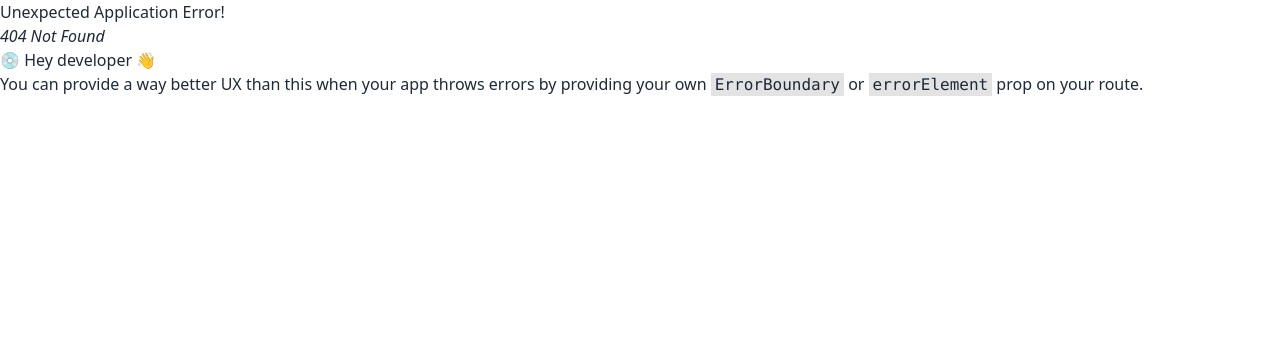
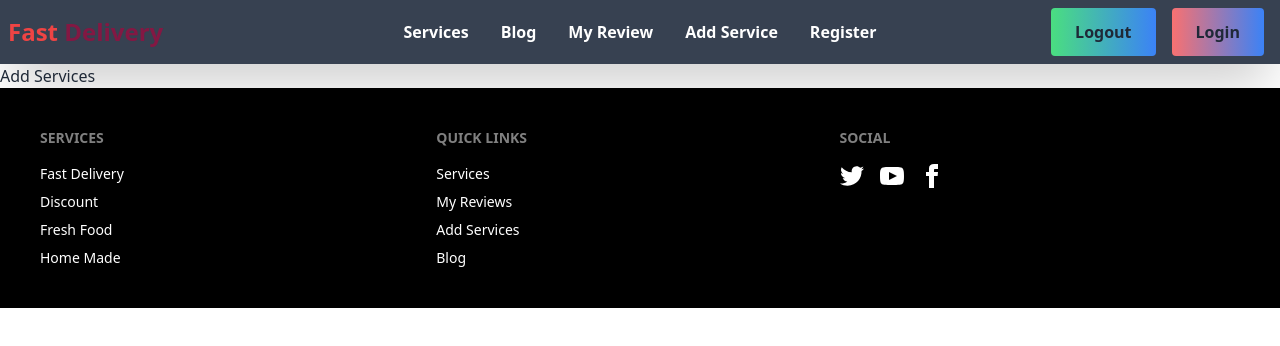
Before and after one commit to mdsultanmahmud/food-delivery, a React (Vite) app: page /addServices in a window 1280 px wide. Before the commit this address had no page. Shown: the top 346 px of the page. Built offline with nearby package versions, Linux system fonts and the light colour scheme.

Commit message:
add a footer

```diff
--- /dev/null
+++ b/src/pages/AddService/AddService.jsx
@@ -0,0 +1,11 @@
+import React from 'react';
+
+const AddService = () => {
+    return (
+        <div>
+            <h3>Add Services</h3>
+        </div>
+    );
+};
+
+export default AddService;
--- a/src/pages/Footer/Footer.jsx
+++ b/src/pages/Footer/Footer.jsx
@@ -1,10 +1,32 @@
 import React from 'react';
+import { Link } from 'react-router-dom';
 
 const Footer = () => {
     return (
-        <div>
-            <h2>our footer</h2>
-        </div>
+        <footer className="footer p-10 bg-black text-white">
+            <div>
+                <span className="footer-title">Services</span>
+                <a className="link link-hover">Fast Delivery</a>
+                <a className="link link-hover">Discount</a>
+                <a className="link link-hover">Fresh Food</a>
+                <a className="link link-hover">Home Made</a>
+            </div>
+            <div>
+                <span className="footer-title">Quick Links</span>
+                <Link to={'/services'} className="link link-hover">Services</Link>
+                <Link to={'/reviews'} className="link link-hover">My Reviews</Link>
+                <Link to={'/addServices'} className="link link-hover">Add Services</Link>
+                <Link to={'/blog'} className="link link-hover">Blog</Link>
+            </div>
+            <div>
+                <span className="footer-title">Social</span>
+                <div className="grid grid-flow-col gap-4">
+                    <a><svg xmlns="http://www.w3.org/2000/svg" width="24" height="24" viewBox="0 0 24 24" className="fill-current"><path d="M24 4.557c-.883.392-1.832.656-2.828.775 1.017-.609 1.798-1.574 2.165-2.724-.951.564-2.005.974-3.127 1.195-.897-.957-2.178-1.555-3.594-1.555-3.179 0-5.515 2.966-4.797 6.045-4.091-.205-7.719-2.165-10.148-5.144-1.29 2.213-.669 5.108 1.523 6.574-.806-.026-1.566-.247-2.229-.616-.054 2.281 1.581 4.415 3.949 4.89-.693.188-1.452.232-2.224.084.626 1.956 2.444 3.379 4.6 3.419-2.07 1.623-4.678 2.348-7.29 2.04 2.179 1.397 4.768 2.212 7.548 2.212 9.142 0 14.307-7.721 13.995-14.646.962-.695 1.797-1.562 2.457-2.549z"></path></svg></a>
+                    <a><svg xmlns="http://www.w3.org/2000/svg" width="24" height="24" viewBox="0 0 24 24" className="fill-current"><path d="M19.615 3.184c-3.604-.246-11.631-.245-15.23 0-3.897.266-4.356 2.62-4.385 8.816.029 6.185.484 8.549 4.385 8.816 3.6.245 11.626.246 15.23 0 3.897-.266 4.356-2.62 4.385-8.816-.029-6.185-.484-8.549-4.385-8.816zm-10.615 12.816v-8l8 3.993-8 4.007z"></path></svg></a>
+                    <a><svg xmlns="http://www.w3.org/2000/svg" width="24" height="24" viewBox="0 0 24 24" className="fill-current"><path d="M9 8h-3v4h3v12h5v-12h3.642l.358-4h-4v-1.667c0-.955.192-1.333 1.115-1.333h2.885v-5h-3.808c-3.596 0-5.192 1.583-5.192 4.615v3.385z"></path></svg></a>
+                </div>
+            </div>
+        </footer>
     );
 };
 
--- a/src/pages/Navbar/Navbar.jsx
+++ b/src/pages/Navbar/Navbar.jsx
@@ -3,9 +3,10 @@
 
 const Navbar = () => {
     const allMenu = <>
-        <li><Link className='font-bold text-white' to={'/'}>Home</Link></li>
         <li><Link className='font-bold text-white' to={'/services'}>Services</Link></li>
         <li><Link className='font-bold text-white' to={'/blog'}>Blog</Link></li>
+        <li><Link className='font-bold text-white' to={'/reviews'}>My Review</Link></li>
+        <li><Link className='font-bold text-white' to={'/addServices'}>Add Service</Link></li>
         <li><Link className='font-bold text-white' to={'/register'}>Register</Link></li>
 
     </>
--- /dev/null
+++ b/src/pages/Reviews/Reviews.jsx
@@ -0,0 +1,11 @@
+import React from 'react';
+
+const Reviews = () => {
+    return (
+        <div>
+            <h3>My all review</h3>
+        </div>
+    );
+};
+
+export default Reviews;
```
Also changed, not shown: src/App.jsx (+10 -0 lines).
